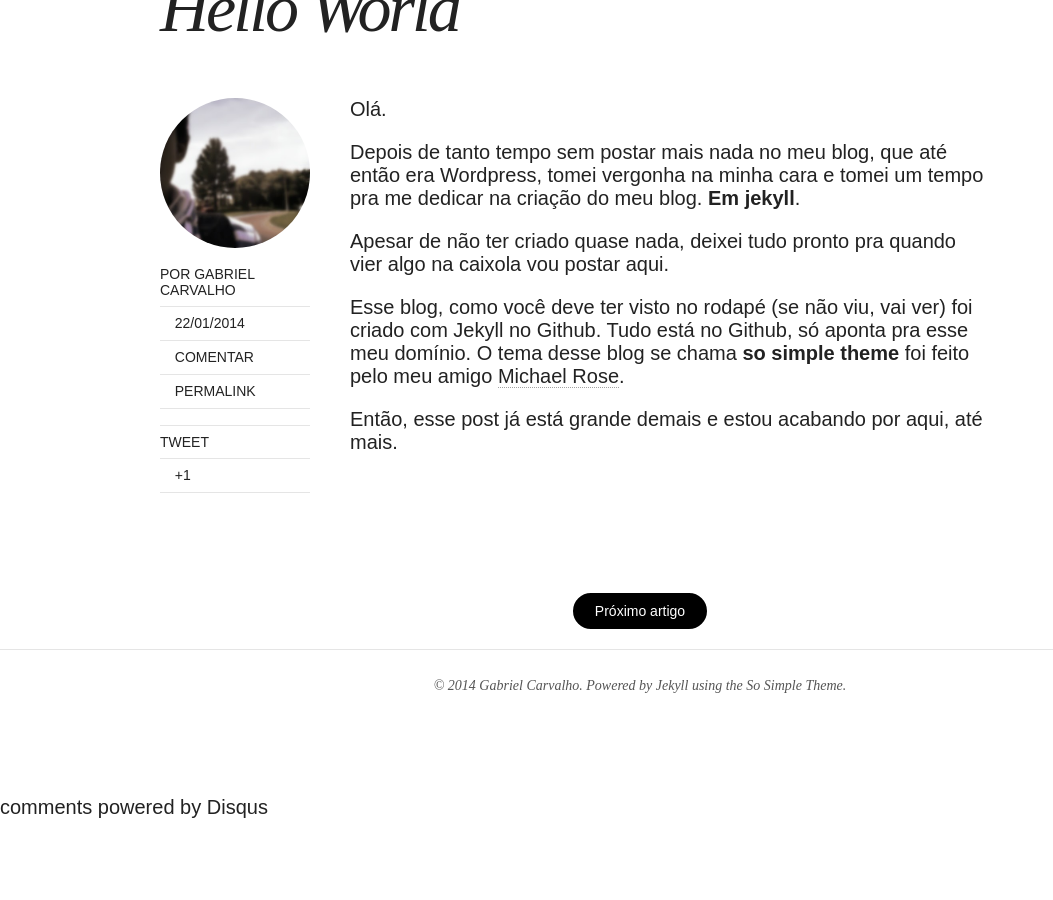
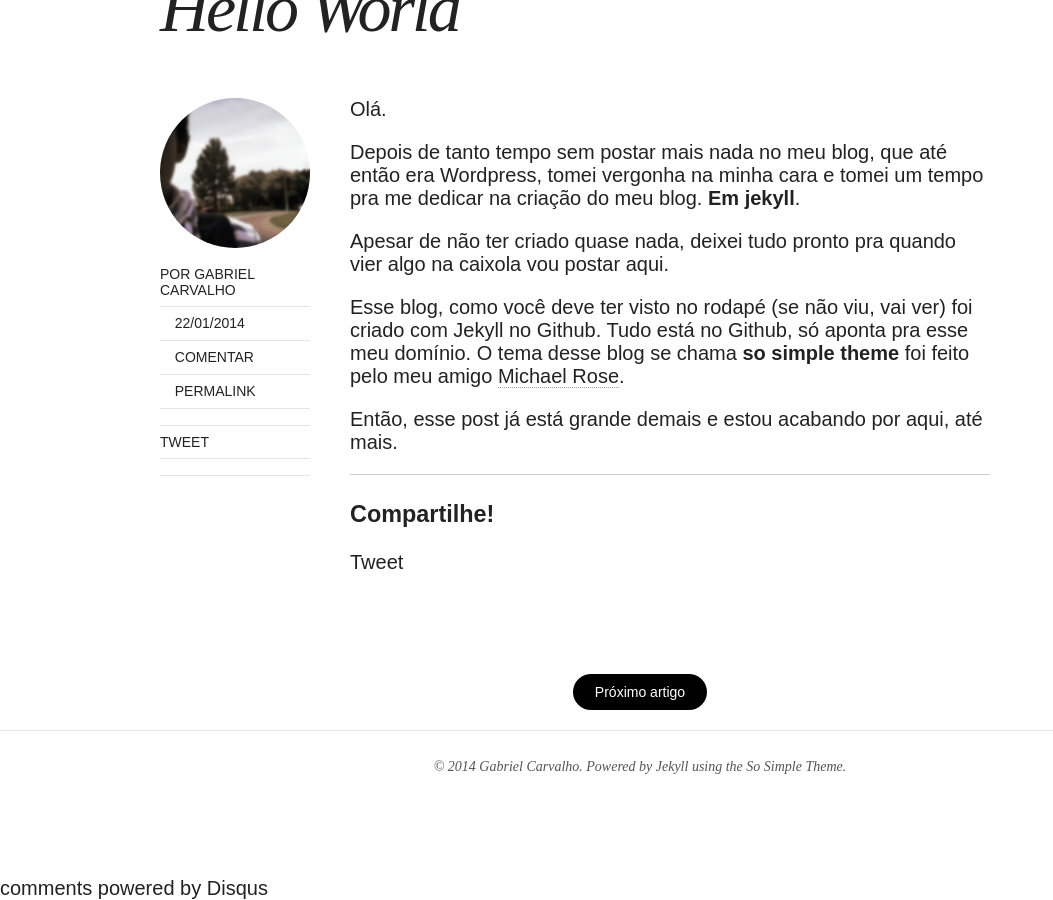
Before and after one commit to maracaipe/maracaipe.github.io, a Jekyll site: the page built from _posts/2014-01-22-hello-world.md, in a window 1280 px wide and 900 px high, scrolled down 1102 px. Shown: the whole window, without its empty margins (0-1053 px from the left). Built offline with Jekyll 4.4.1, drawn with Linux system fonts in a browser that asks for light colours; nearby versions of some CDN libraries; comment, search, counter and statistics services are not loaded; before the commit the page ends 1921 px from its top, so only the background shows below that.

Commit message:
Adicionando botão +1 e colocando botoes share no fim do post

```diff
--- a/_layouts/post.html
+++ b/_layouts/post.html
@@ -35,14 +35,21 @@
             <div class="fb-like" data-width="125" data-layout="button_count" data-href="{{ site.url }}{{ page.url }}" data-action="like" data-show-faces="false" data-share="true"></div>
           </span>
           <span class="social-share-twitter">
-          <a href="https://twitter.com/share" class="twitter-share-button" data-related="carv4lhog" data-url="{{ site.url }}{{ page.url }}" data-lang="pt-BR" data-count="horizontal">Tweet</a>
+            <a href="https://twitter.com/share" class="twitter-share-button" data-related="carv4lhog" data-url="{{ site.url }}{{ page.url }}" data-lang="pt-BR" data-count="horizontal">Tweet</a>
           </span>
           <span class="social-share-googleplus">
-            <a href="https://plus.google.com/share?url={{ site.url }}{{ page.url }}" title="Compartilhe no Google Plus" itemprop="GooglePlus"><i class="icon-google-plus-sign"></i> +1</a></span>
+            <div class="g-plusone" data-size="medium"></div>
             <!-- /.social-share -->{% endif %}
           </footer>
           <div class="entry-content">
             {{ content }}
+            <div class="social-share">
+              <hr>
+              <h3>Compartilhe!</h3>
+              <div class="fb-like" data-width="125" data-layout="button_count" data-href="{{ site.url }}{{ page.url }}" data-action="like" data-show-faces="false" data-share="true"></div>
+              <a href="https://twitter.com/share" class="twitter-share-button" data-related="carv4lhog" data-url="{{ site.url }}{{ page.url }}" data-lang="pt-BR" data-count="horizontal">Tweet</a>
+              <div class="g-plusone" data-size="medium"></div>
+            </div>
             {% if site.disqus_shortname and page.comments %}<div id="disqus_thread"></div><!-- /#disqus_thread -->{% endif %}
           </div><!-- /.entry-content -->
         </div><!-- /.entry-wrapper -->
```
Also changed, not shown: _includes/scripts.html (+9 -0 lines).
